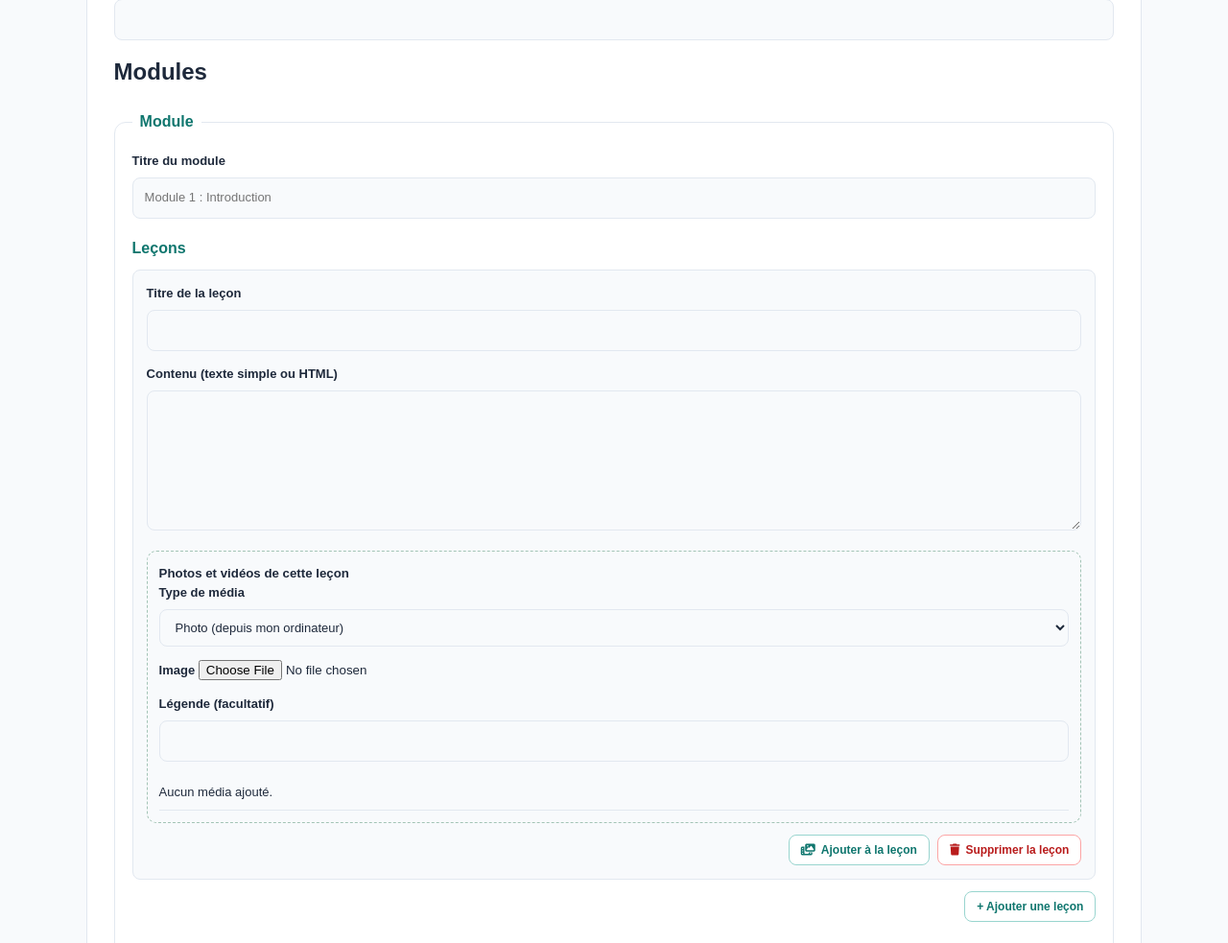
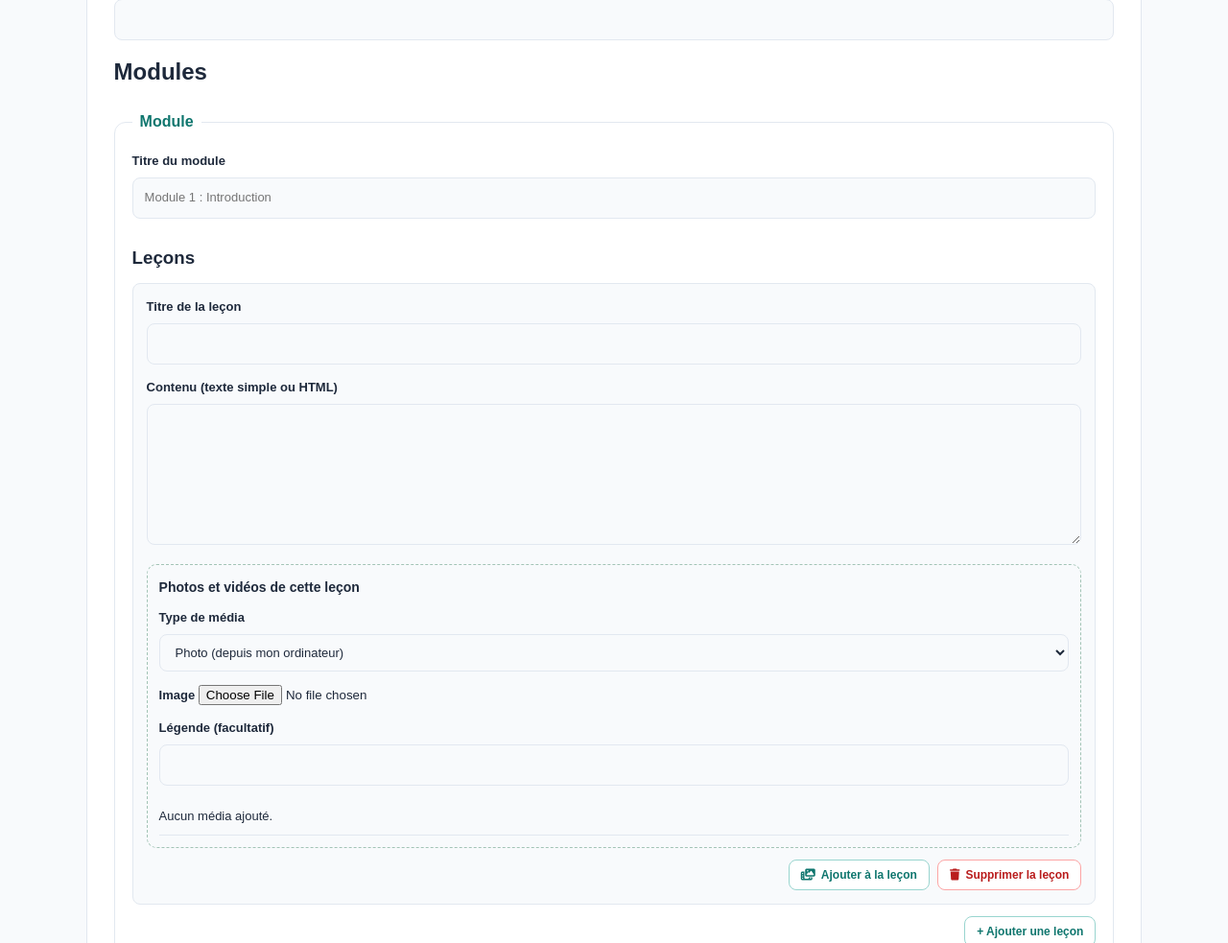
Before and after one commit to DridiMaysen/LearnAYOP, a PHP site: page /ajouter-cours.php in a window 1280 px wide. Shown: the part 384-1367 px from the top of the page at 96% size. Run offline with PHP 8.4, Linux system fonts and the light colour scheme; the visitor is signed in with stand-in values (Sample User, id 1); data comes from the database, SQL or seed files in the repository.

Commit message:
optimisation et nottoyage du code

```diff
--- a/css/admin.css
+++ b/css/admin.css
@@ -144,6 +144,11 @@ button.primary-button { border: none; cursor: pointer; }
     border: 1px dashed #a3c4b6;
     border-radius: 10px;
 }
+.bloc-media h4 {
+    margin: 0 0 10px;
+    font-size: 14px;
+    color: var(--text);
+}
 .bloc-media [hidden] { display: none !important; }
 
 @media (max-width: 500px) {
--- a/js/ajouter-cours.js
+++ b/js/ajouter-cours.js
@@ -160,7 +160,7 @@
             '<label>Contenu (texte simple ou HTML) <textarea class="p-contenu" rows="6" required></textarea></label>' +
 
             '<div class="bloc-media">' +
-                '<h5>Photos et vidéos de cette leçon</h5>' +
+                '<h4>Photos et vidéos de cette leçon</h4>' +
                 '<label>Type de média ' +
                     '<select class="med-type">' +
                         '<option value="photo-fichier">Photo (depuis mon ordinateur)</option>' +
@@ -186,12 +186,12 @@
         return '<fieldset class="bloc-module">' +
             '<legend>Module</legend>' +
             '<label>Titre du module <input type="text" class="m-titre" placeholder="Module 1 : Introduction" required></label>' +
-            '<h4>Leçons</h4>' +
+            '<h3>Leçons</h3>' +
             '<div class="liste-parties">' + htmlPartie() + '</div>' +
             '<div class="actions-partie">' +
                 '<button type="button" class="admin-btn" data-action="add-partie">+ Ajouter une leçon</button>' +
             '</div>' +
-            '<h4>Quiz du module</h4>' +
+            '<h3>Quiz du module</h3>' +
             '<div class="liste-questions">' + htmlQuestion() + '</div>' +
             '<div class="actions-partie">' +
                 '<button type="button" class="admin-btn" data-action="add-question">+ Ajouter une question</button>' +
--- a/login.php
+++ b/login.php
@@ -32,6 +32,7 @@ if ($_SERVER['REQUEST_METHOD'] === 'POST') {
     <meta charset="UTF-8">
     <meta name="viewport" content="width=device-width, initial-scale=1.0">
     <title>Connexion - LearnAYOP</title>
+    <meta name="description" content="Connectez-vous à votre espace membre LearnAYOP pour accéder à vos cours et suivre votre progression.">
     <link rel="stylesheet" href="https://cdnjs.cloudflare.com/ajax/libs/font-awesome/6.7.2/css/all.min.css">
     <link rel="stylesheet" href="css/style.css">
     <link rel="stylesheet" href="css/auth.css">
--- a/register.php
+++ b/register.php
@@ -40,6 +40,7 @@ function erreur_champ(array $erreurs, string $champ): string
     <meta charset="UTF-8">
     <meta name="viewport" content="width=device-width, initial-scale=1.0">
     <title>Inscription - LearnAYOP</title>
+    <meta name="description" content="Créez votre compte gratuit sur LearnAYOP pour accéder à nos cours en mathématiques, informatique et électronique.">
     <link rel="stylesheet" href="https://cdnjs.cloudflare.com/ajax/libs/font-awesome/6.7.2/css/all.min.css">
     <link rel="stylesheet" href="css/style.css">
     <link rel="stylesheet" href="css/auth.css">
```
